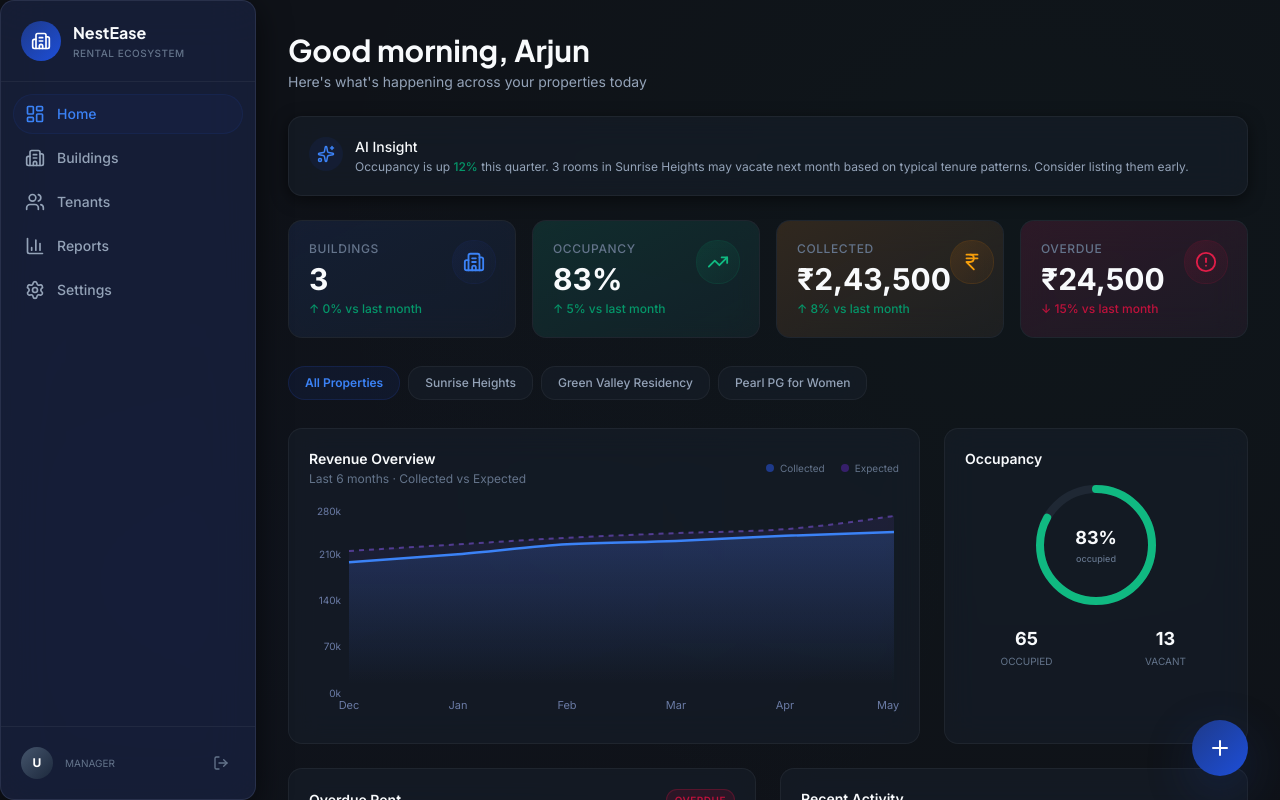
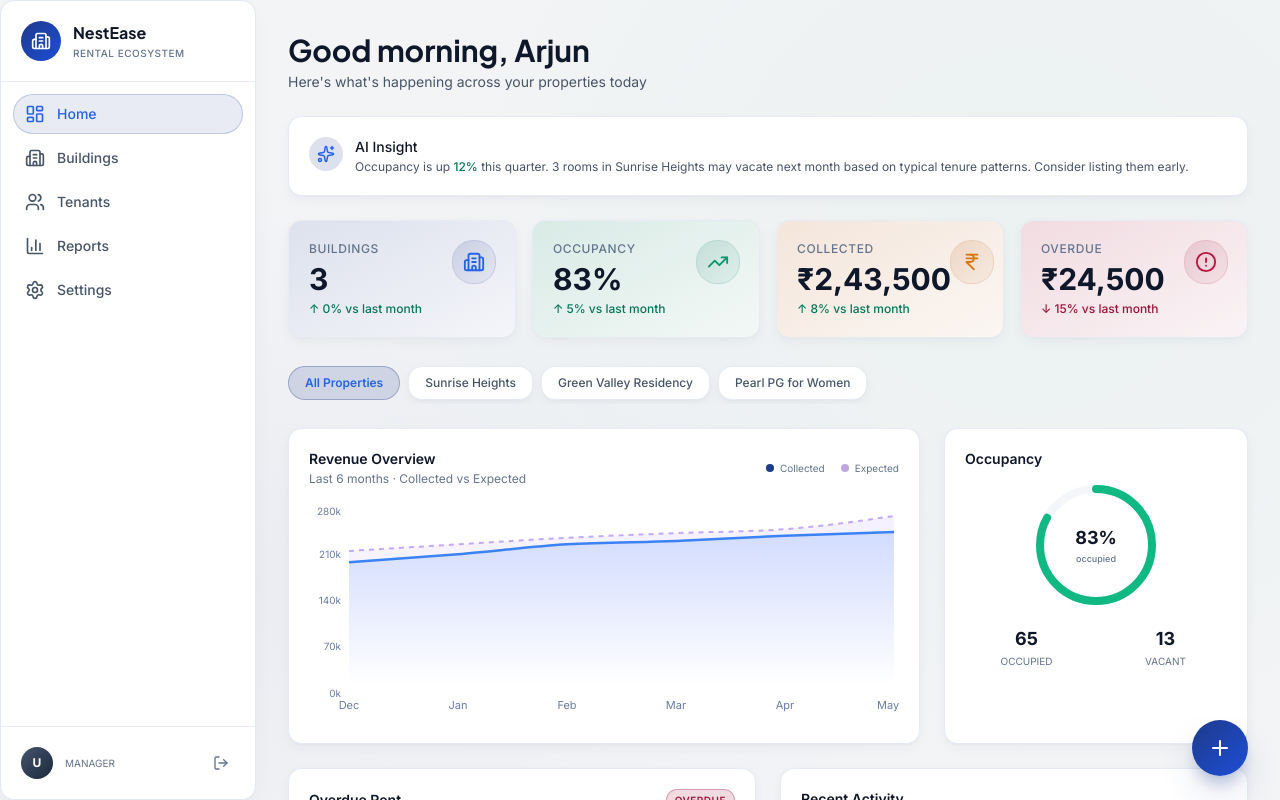
Before and after one commit to rishabhvyas17/Rentizzo, a React (Vite) app: page /manager/home in a window 1280 px wide. Shown: the top 800 px of the page. Built offline with nearby package versions, Linux system fonts and the light colour scheme.

Commit message:
refactor: migrate UI theme from dark glass-morphism to a clean light-mode aesthetic with updated color tokens and shadows

```diff
--- a/src/index.css
+++ b/src/index.css
@@ -5,47 +5,47 @@
    ======================================================================== */
 
 @theme {
-  /* --- Color Palette (Prestige Real Estate Slate & Architectural Gold Theme) --- */
-  --color-void: #090B0E;       /* Luxurious deepest charcoal-black */
-  --color-abyss: #0F1218;      /* Deep graphite slate */
-  --color-deep: #151A22;       /* Structured graphite dark */
-  --color-surface: #1B212B;    /* Professional dark card slate */
-  --color-elevated: #232B39;   /* Polished slate elevated */
-  --color-muted: #303A4C;      /* Structured borders/dividers */
-  --color-subtle: #3F4C63;     /* Muted secondary interface components */
+  /* --- Color Palette (Prestige Real Estate Light - Alabaster & Royal Cobalt Theme) --- */
+  --color-void: #FAF9F6;       /* Luxurious warm Alabaster / Bone White base canvas */
+  --color-abyss: #F3F4F6;      /* Polished mineral gray */
+  --color-deep: #E2E8F0;       /* Structured light gray dividers */
+  --color-surface: #FFFFFF;    /* Clean solid white for primary panels and cards (Flat Design) */
+  --color-elevated: #F8FAFC;   /* Soft slate white for elevated sections */
+  --color-muted: #E2E8F0;      /* Structured subtle light dividers */
+  --color-subtle: #CBD5E1;     /* Active divider slate */
 
-  --color-text-primary: #F8FAFC;   /* Crisp slate-white */
-  --color-text-secondary: #94A3B8; /* Neutral slate-gray */
+  --color-text-primary: #0F172A;   /* Crisp, high-contrast Slate Navy text */
+  --color-text-secondary: #475569; /* Polished Slate Gray secondary text */
   --color-text-tertiary: #64748B;  /* Muted cool-gray */
-  --color-text-ghost: #475569;     /* Deep slate placeholder */
+  --color-text-ghost: #94A3B8;     /* Light placeholder slate */
 
-  --color-accent-blue: #1E3A8A;       /* Trusted Royal Cobalt Blue (Standard of credibility & banking) */
-  --color-accent-blue-light: #3B82F6; /* Professional sky blue for interactions */
-  --color-accent-cyan: #0EA5E9;       /* Solid sky blue */
-  --color-accent-emerald: #059669;    /* Forest Emerald (Stability, wealth, green verification) */
-  --color-accent-emerald-light: #10B981;
-  --color-accent-amber: #D97706;      /* Muted Gold/Amber (Prestige, architectural gold) */
-  --color-accent-amber-light: #F59E0B;
-  --color-accent-coral: #BE123C;      /* Deep Crimson/Rose (Serious, high-trust alerts) */
-  --color-accent-coral-light: #E11D48;
-  --color-accent-purple: #6D28D9;     /* Sophisticated royal indigo */
-  --color-accent-purple-light: #8B5CF6;
+  --color-accent-blue: #1E3A8A;       /* Trusted Royal Cobalt Blue (Banking & institutional trust) */
+  --color-accent-blue-light: #2563EB; /* Bright cobalt for interactions */
+  --color-accent-cyan: #0284C7;       /* Clean sky blue */
+  --color-accent-emerald: #047857;    /* Forest Emerald (Stability and green verification) */
+  --color-accent-emerald-light: #059669;
+  --color-accent-amber: #B45309;      /* Classic Bronze Gold (Prestige asset highlight) */
+  --color-accent-amber-light: #D97706;
+  --color-accent-coral: #9F1239;      /* Deep Burgundy/Crimson (Alerts & critical warnings) */
+  --color-accent-coral-light: #BE123C;
+  --color-accent-purple: #5B21B6;     /* Structured Royal Indigo */
+  --color-accent-purple-light: #6D28D9;
 
-  /* --- Glass Surfaces --- */
-  --color-glass-bg: rgba(22, 28, 38, 0.75);
-  --color-glass-border: rgba(255, 255, 255, 0.05);
-  --color-glass-hover: rgba(255, 255, 255, 0.03);
-  --color-glass-glow: rgba(30, 58, 138, 0.08);
+  /* --- Glass Surfaces (Mapped to Solid Clean Surfaces for Trust & Impact) --- */
+  --color-glass-bg: #FFFFFF;
+  --color-glass-border: rgba(226, 232, 240, 0.8);
+  --color-glass-hover: rgba(15, 23, 42, 0.02);
+  --color-glass-glow: rgba(30, 58, 138, 0.05);
 
-  /* --- Realistic Deep Shadows (Eliminated Childish Neon Glowing Dropshadows) --- */
-  --shadow-sm: 0 1px 2px rgba(0, 0, 0, 0.5);
-  --shadow-md: 0 4px 16px rgba(0, 0, 0, 0.5);
-  --shadow-lg: 0 8px 32px rgba(0, 0, 0, 0.6);
-  --shadow-xl: 0 16px 48px rgba(0, 0, 0, 0.7);
-  --shadow-glow-blue: 0 4px 20px rgba(0, 0, 0, 0.4);
-  --shadow-glow-emerald: 0 4px 20px rgba(0, 0, 0, 0.4);
-  --shadow-glow-amber: 0 4px 20px rgba(0, 0, 0, 0.4);
-  --shadow-glow-coral: 0 4px 20px rgba(0, 0, 0, 0.4);
+  /* --- High-Trust Natural Drop Shadows (Zero Childish Glowing Shadows) --- */
+  --shadow-sm: 0 1px 2px rgba(15, 23, 42, 0.05);
+  --shadow-md: 0 4px 12px rgba(15, 23, 42, 0.04), 0 1px 2px rgba(15, 23, 42, 0.02);
+  --shadow-lg: 0 10px 25px -5px rgba(15, 23, 42, 0.05), 0 8px 10px -6px rgba(15, 23, 42, 0.03);
+  --shadow-xl: 0 20px 40px -10px rgba(15, 23, 42, 0.08), 0 10px 15px -5px rgba(15, 23, 42, 0.04);
+  --shadow-glow-blue: 0 4px 12px rgba(15, 23, 42, 0.05);
+  --shadow-glow-emerald: 0 4px 12px rgba(15, 23, 42, 0.05);
+  --shadow-glow-amber: 0 4px 12px rgba(15, 23, 42, 0.05);
+  --shadow-glow-coral: 0 4px 12px rgba(15, 23, 42, 0.05);
 
   /* --- Typography --- */
   --font-heading: 'Plus Jakarta Sans', system-ui, sans-serif;
@@ -127,48 +127,31 @@ body {
 /* ======================================================================== */
 
 .glass {
-  background: var(--color-glass-bg);
-  backdrop-filter: blur(16px) saturate(180%);
-  -webkit-backdrop-filter: blur(16px) saturate(180%);
+  background: var(--color-surface);
   border: 1px solid var(--color-glass-border);
   border-radius: var(--radius-lg);
+  box-shadow: var(--shadow-md);
 }
 
 .glass-elevated {
-  background: rgba(26, 35, 64, 0.70);
-  backdrop-filter: blur(24px) saturate(200%);
-  -webkit-backdrop-filter: blur(24px) saturate(200%);
-  border: 1px solid rgba(148, 163, 200, 0.15);
+  background: var(--color-surface);
+  border: 1px solid rgba(226, 232, 240, 0.95);
   border-radius: var(--radius-lg);
   box-shadow: var(--shadow-lg);
 }
 
 .glass-subtle {
-  background: rgba(20, 27, 45, 0.40);
-  backdrop-filter: blur(8px);
-  -webkit-backdrop-filter: blur(8px);
-  border: 1px solid rgba(148, 163, 200, 0.06);
+  background: var(--color-elevated);
+  border: 1px solid var(--color-deep);
   border-radius: var(--radius-md);
 }
 
-.glass-glow {
-  box-shadow: var(--shadow-glow-blue);
-  border-color: rgba(59, 130, 246, 0.25);
-}
-
-.glass-glow-emerald {
-  box-shadow: var(--shadow-glow-emerald);
-  border-color: rgba(16, 185, 129, 0.25);
-}
-
-.glass-glow-amber {
-  box-shadow: var(--shadow-glow-amber);
-  border-color: rgba(245, 158, 11, 0.25);
-}
-
+.glass-glow,
+.glass-glow-emerald,
+.glass-glow-amber,
 .glass-glow-coral {
-  box-shadow: var(--shadow-glow-coral);
-  border-color: rgba(244, 63, 94, 0.25);
+  box-shadow: var(--shadow-md);
+  border-color: var(--color-deep);
 }
 
 /* ======================================================================== */
@@ -333,7 +316,7 @@ body {
 /* ======================================================================== */
 
 .text-gradient {
-  background: linear-gradient(135deg, #E2C999, #B89C6D); /* Soft Brushed Champagne Gold Logo */
+  background: linear-gradient(135deg, #8B7342, #5C4C2B); /* Deep Antique Bronze Gold Logo */
   -webkit-background-clip: text;
   -webkit-text-fill-color: transparent;
   background-clip: text;
--- a/src/pages/manager/Dashboard.tsx
+++ b/src/pages/manager/Dashboard.tsx
@@ -133,9 +133,9 @@ export function ManagerDashboard() {
                 <YAxis axisLine={false} tickLine={false} tick={{ fill: '#6B7BA5', fontSize: 10 }}
                   tickFormatter={(v: number) => `${(v / 1000).toFixed(0)}k`} />
                 <Tooltip
-                  contentStyle={{ background: 'rgba(20,27,45,0.95)', border: '1px solid rgba(148,163,200,0.15)', borderRadius: 12, fontSize: 12, color: '#F0F2F8' }}
+                  contentStyle={{ background: '#FFFFFF', border: '1px solid rgba(226, 232, 240, 0.8)', borderRadius: 10, fontSize: 12, color: '#0F172A', boxShadow: '0 4px 12px rgba(15, 23, 42, 0.05)' }}
                   formatter={(value: any) => [`₹${Number(value).toLocaleString('en-IN')}`, '']}
-                  labelStyle={{ color: '#94A3C8' }}
+                  labelStyle={{ color: '#64748B' }}
                 />
                 <Area type="monotone" dataKey="expected" stroke="#8B5CF680" strokeWidth={2} fill="url(#colorExpected)" strokeDasharray="5 5" />
                 <Area type="monotone" dataKey="collected" stroke="#3B82F6" strokeWidth={2.5} fill="url(#colorCollected)" />
--- a/src/pages/manager/Reports.tsx
+++ b/src/pages/manager/Reports.tsx
@@ -67,7 +67,7 @@ export function ReportsPage() {
                 </defs>
                 <XAxis dataKey="month" axisLine={false} tickLine={false} tick={{ fill: '#6B7BA5', fontSize: 11 }} />
                 <YAxis axisLine={false} tickLine={false} tick={{ fill: '#6B7BA5', fontSize: 10 }} tickFormatter={(v: number) => `₹${(v / 1000).toFixed(0)}k`} />
-                <Tooltip contentStyle={{ background: 'rgba(20,27,45,0.95)', border: '1px solid rgba(148,163,200,0.15)', borderRadius: 12, fontSize: 12, color: '#F0F2F8' }} formatter={(v: any) => [`₹${Number(v).toLocaleString('en-IN')}`, '']} />
+                <Tooltip contentStyle={{ background: '#FFFFFF', border: '1px solid rgba(226, 232, 240, 0.8)', borderRadius: 10, fontSize: 12, color: '#0F172A', boxShadow: '0 4px 12px rgba(15, 23, 42, 0.05)' }} formatter={(v: any) => [`₹${Number(v).toLocaleString('en-IN')}`, '']} />
                 <Area type="monotone" dataKey="collected" stroke="#10B981" strokeWidth={2.5} fill="url(#revGrad)" />
               </AreaChart>
             </ResponsiveContainer>
@@ -102,7 +102,7 @@ export function ReportsPage() {
             <BarChart data={mockOccupancyData} margin={{ top: 5, right: 5, left: -20, bottom: 0 }}>
               <XAxis dataKey="month" axisLine={false} tickLine={false} tick={{ fill: '#6B7BA5', fontSize: 11 }} />
               <YAxis axisLine={false} tickLine={false} tick={{ fill: '#6B7BA5', fontSize: 10 }} domain={[0, 100]} tickFormatter={(v: number) => `${v}%`} />
-              <Tooltip contentStyle={{ background: 'rgba(20,27,45,0.95)', border: '1px solid rgba(148,163,200,0.15)', borderRadius: 12, fontSize: 12, color: '#F0F2F8' }} formatter={(v: any) => [`${v}%`, 'Occupancy']} />
+              <Tooltip contentStyle={{ background: '#FFFFFF', border: '1px solid rgba(226, 232, 240, 0.8)', borderRadius: 10, fontSize: 12, color: '#0F172A', boxShadow: '0 4px 12px rgba(15, 23, 42, 0.05)' }} formatter={(v: any) => [`${v}%`, 'Occupancy']} />
               <Bar dataKey="rate" radius={[6, 6, 0, 0]}>
                 {mockOccupancyData.map((entry, i) => (
                   <Cell key={i} fill={entry.rate > 80 ? '#10B981' : entry.rate > 60 ? '#F59E0B' : '#F43F5E'} fillOpacity={0.7} />
```
